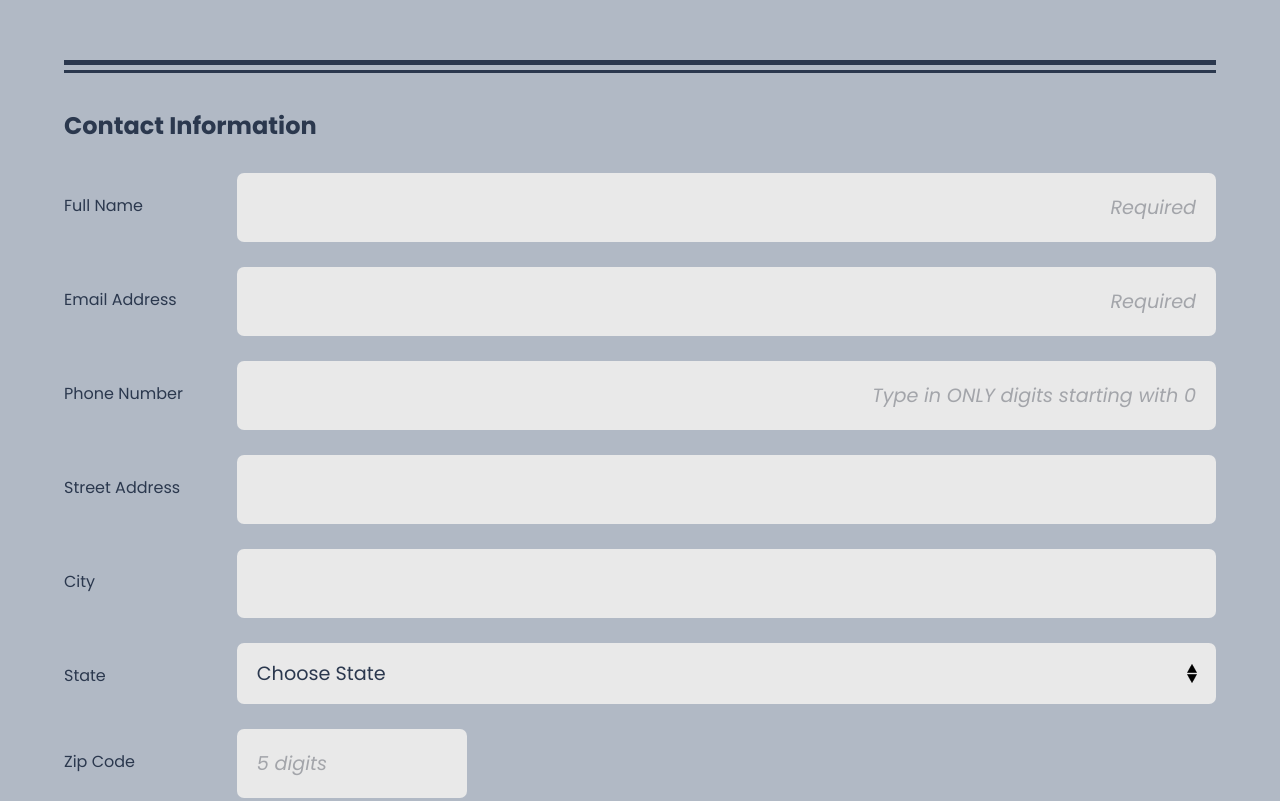
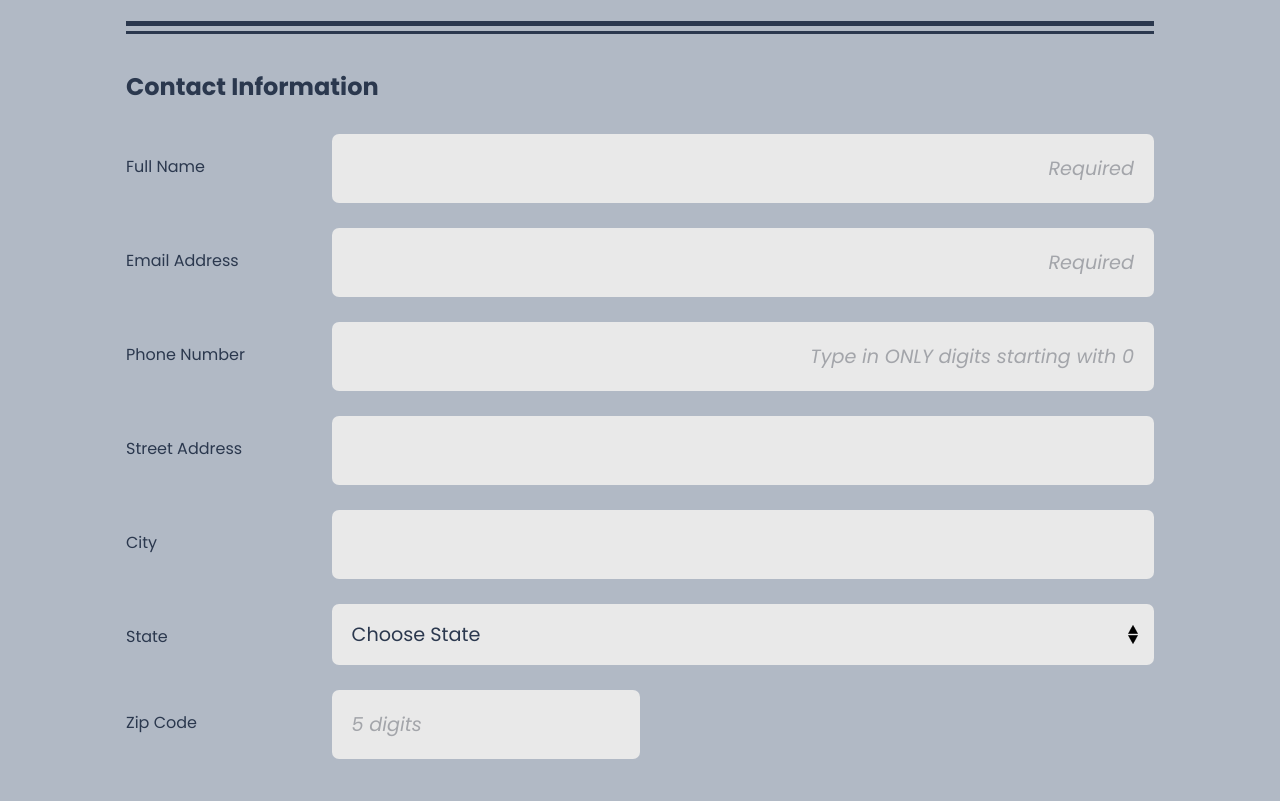
Before and after one commit to projectkatk/frontend_project_3, a plain HTML site: page index.html in a window 1280 px wide. Shown: the part 240-1041 px from the top of the page. Drawn offline with Linux system fonts and the light colour scheme.

Commit message:
adjustments made
html button type inserted,
css zip code styling finished,
focus transition inserted,
flex basis used

```diff
--- a/css/styles.css
+++ b/css/styles.css
@@ -21,6 +21,8 @@ header {
 form {
   border-top: 5px solid #2b384e;
   padding-top: 5px;
+  max-width: 1028px;
+  margin: auto;
 }
 
 p, label,
@@ -41,6 +43,10 @@ textarea {
   padding: 20px;
   width: 100%;
   font-size: 1.2rem;
+}
+
+input[name="user-zip"] {
+  width: 50%;
 }
 
 textarea {
@@ -72,9 +78,8 @@ textarea {
 
 /* main-container layout */
 .mainContainer {
-  max-width: 1920px;
-  margin: auto;
-  padding: 5% 5% 1%;
+  padding: 25px 5% 1%;
+
 }
 
 
@@ -191,6 +196,7 @@ input:focus,
 textarea:focus {
   transform: scale(1.03);
   background-color: #d0ecf76c;
+  transition: 0.3s;
 }
 
 .signup:hover {
@@ -210,18 +216,19 @@ textarea:focus {
     margin: 25px 0 15px;
   }
   .inline label {
-    display: inline-block;
+    /* display: inline-block;
     min-width: 15%;
-    max-width: 15%;
+    max-width: 15%; */
+    flex-basis: 20%;
     height: 30px;
   }
 
   .inline input,
   .inline select {
-    display: inline-block;
+    flex-basis: 80%;
   }
 
   input[name="user-zip"] {
-    width: 20%;
+    flex-basis: 30%;
   }
 }
--- a/index.html
+++ b/index.html
@@ -95,7 +95,7 @@
               <label for="comment" >Other topics you'd like to hear about</label>
               <textarea name="user-comment" id="comment" cols="30" rows="5"></textarea>
             </div>
-            <button class="signup">Sign Up</button>
+            <button type= "submit" class="signup">Sign Up</button>
           </div>
         </fieldSet>
       </section>
```
